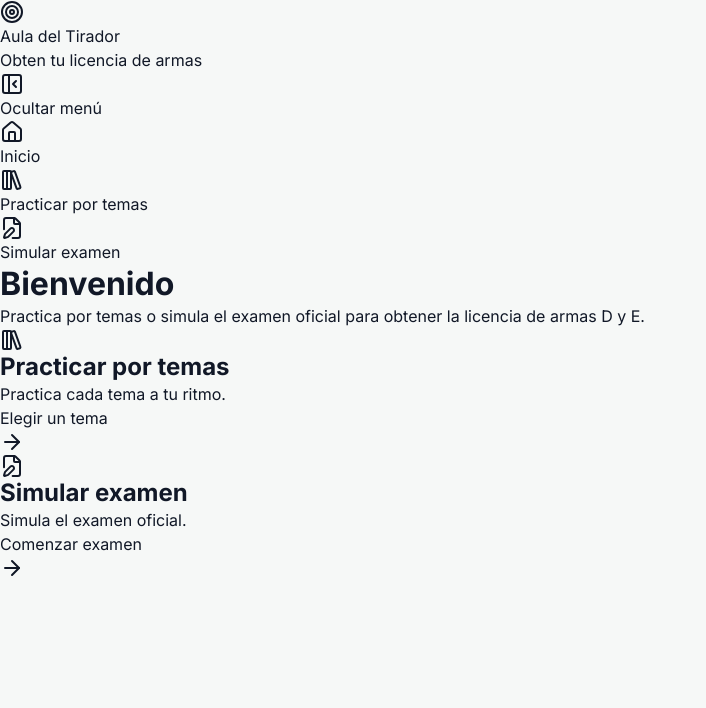
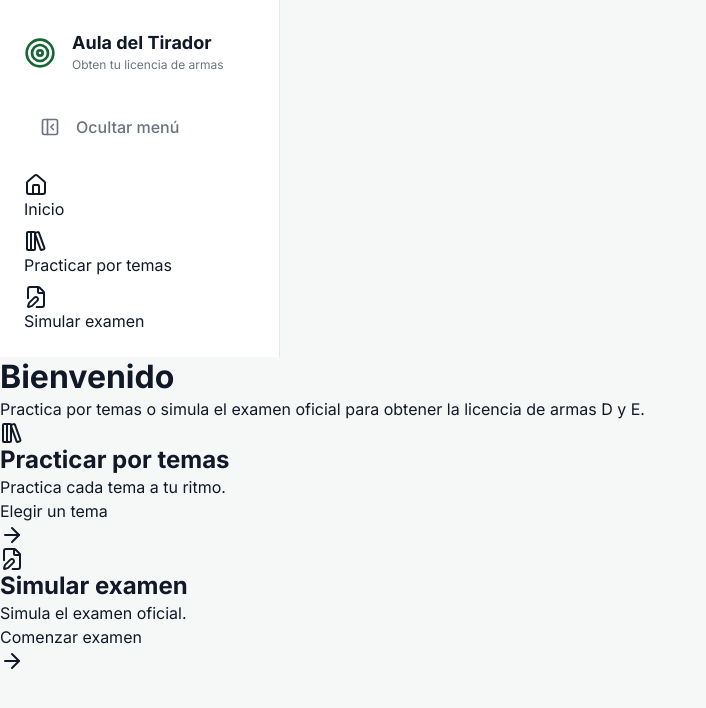
Before and after one commit to ManuelSanchis/aula-del-tirador, a React app in the folder app/: page / in a window 1280 px wide. Shown: the top 708 px of the page, without its empty margins (0-706 px from the left). Built offline with nearby package versions, Linux system fonts and the light colour scheme; the HTML template or start-up script is replaced by a standard one.

Commit message:
feat: add Sidebar styles

```diff
--- /dev/null
+++ b/app/src/layout/Sidebar.module.css
@@ -0,0 +1,200 @@
+.sidebar {
+  display: flex;
+  flex-direction: column;
+
+  flex-shrink: 0;
+  width: 280px;
+
+  background-color: var(--color-surface);
+  border-right: 1px solid var(--color-border);
+
+  transition: width var(--transition-fast);
+}
+
+.collapsed {
+  width: 6rem;
+}
+
+.header {
+  display: flex;
+  align-items: center;
+
+  gap: var(--spacing-sm);
+  padding: var(--spacing-lg) var(--spacing-md);
+}
+
+.logo {
+  flex-shrink: 0;
+
+  width: var(--spacing-lg);
+  height: var(--spacing-lg);
+
+  color: var(--color-primary);
+}
+
+.brand {
+  display: flex;
+  flex-direction: column;
+
+  min-width: 0;
+  gap: 0.125rem;
+
+  overflow: hidden;
+
+  opacity: 1;
+
+  transition:
+    opacity var(--transition-fast),
+    visibility var(--transition-fast);
+}
+
+.collapsed .brand {
+  visibility: hidden;
+
+  width: 0;
+
+  opacity: 0;
+}
+
+.collapsed .header {
+  justify-content: center;
+
+  gap: 0;
+}
+
+.title {
+  font-size: var(--font-size-lg);
+  font-weight: 700;
+  line-height: 1.25;
+  white-space: nowrap;
+}
+
+.subtitle {
+  font-size: var(--font-size-xs);
+  line-height: 1.4;
+  white-space: nowrap;
+
+  color: var(--color-text-muted);
+}
+
+.toggleContainer {
+  padding: 0 var(--spacing-md) var(--spacing-md);
+}
+
+.toggleButton {
+  display: flex;
+  align-items: center;
+
+  width: 100%;
+  height: 2.75rem;
+  gap: var(--spacing-sm);
+  padding-inline: var(--spacing-sm);
+
+  font-weight: 500;
+
+  color: var(--color-text-muted);
+
+  background-color: transparent;
+  border: 0;
+  border-radius: var(--radius-md);
+
+  cursor: pointer;
+
+  transition:
+    color var(--transition-fast),
+    background-color var(--transition-fast);
+}
+
+.toggleButton:hover {
+  color: var(--color-text);
+
+  background-color: var(--color-surface-secondary);
+}
+
+.toggleButton:focus-visible {
+  outline: 2px solid var(--color-primary);
+  outline-offset: 2px;
+}
+
+.toggleIconContainer {
+  display: flex;
+  align-items: center;
+  justify-content: center;
+
+  flex: 0 0 1.25rem;
+  width: 1.25rem;
+  height: 1.25rem;
+}
+
+.toggleIcon {
+  display: block;
+
+  width: 100%;
+  height: 100%;
+}
+
+.toggleLabel {
+  overflow: hidden;
+
+  white-space: nowrap;
+
+  opacity: 1;
+
+  transition:
+    opacity var(--transition-fast),
+    visibility var(--transition-fast);
+}
+
+.collapsed .toggleButton {
+  gap: 0;
+}
+
+.collapsed .toggleLabel {
+  display: none;
+}
+
+.nav {
+  padding: 0 var(--spacing-md) var(--spacing-md);
+}
+
+.list {
+  display: flex;
+  flex-direction: column;
+
+  gap: var(--spacing-xs);
+
+  list-style: none;
+}
+
+@media (width <= 768px) {
+  .sidebar,
+  .collapsed {
+    position: fixed;
+    z-index: 100;
+    top: 0;
+    right: 0;
+    left: 0;
+
+    width: 100%;
+    height: auto;
+
+    background-color: var(--color-surface);
+    border-right: 0;
+    border-bottom: 1px solid var(--color-border);
+  }
+
+  .header,
+  .toggleContainer {
+    display: none;
+  }
+
+  .nav {
+    padding: var(--spacing-xs) var(--spacing-sm);
+  }
+
+  .list {
+    flex-direction: row;
+
+    gap: var(--spacing-xs);
+  }
+}
--- a/app/src/layout/Sidebar.tsx
+++ b/app/src/layout/Sidebar.tsx
@@ -1,7 +1,10 @@
+import clsx from 'clsx';
 import { PanelLeftClose, PanelLeftOpen, Target } from 'lucide-react';
 
 import { SidebarNavItem } from '@/components/SidebarNavItem';
 import { SIDEBAR_NAV_ITEM } from '@/config/sidebarNavItem.config';
+
+import styles from './Sidebar.module.css';
 
 interface SidebarProps {
   isCollapsed: boolean;
@@ -14,29 +17,40 @@ export const Sidebar = ({ isCollapsed, onToggle }: SidebarProps) => {
   const toggleButtonLabel = isCollapsed ? 'Expandir menú lateral' : 'Colapsar menú lateral';
 
   return (
-    <aside>
-      <header>
-        <Target />
+    <aside
+      className={clsx(styles.sidebar, {
+        [styles.collapsed]: isCollapsed,
+      })}
+    >
+      <header className={styles.header}>
+        <Target className={styles.logo} />
 
-        <div>
-          <p>Aula del Tirador</p>
+        <div className={styles.brand}>
+          <p className={styles.title}>Aula del Tirador</p>
 
-          <p>Obten tu licencia de armas</p>
+          <p className={styles.subtitle}>Obten tu licencia de armas</p>
         </div>
       </header>
 
-      <div>
-        <button type="button" onClick={onToggle} title={toggleButtonLabel}>
-          <span>
-            <ToggleIcon />
+      <div className={styles.toggleContainer}>
+        <button
+          type="button"
+          className={styles.toggleButton}
+          onClick={onToggle}
+          title={toggleButtonLabel}
+        >
+          <span className={styles.toggleIconContainer}>
+            <ToggleIcon className={styles.toggleIcon} />
           </span>
 
-          <span>{isCollapsed ? 'Mostrar menú' : 'Ocultar menú'}</span>
+          <span className={styles.toggleLabel}>
+            {isCollapsed ? 'Mostrar menú' : 'Ocultar menú'}
+          </span>
         </button>
       </div>
 
-      <nav>
-        <ul>
+      <nav className={styles.nav}>
+        <ul className={styles.list}>
           {SIDEBAR_NAV_ITEM.map((item) => (
             <SidebarNavItem
               key={item.to}
```
